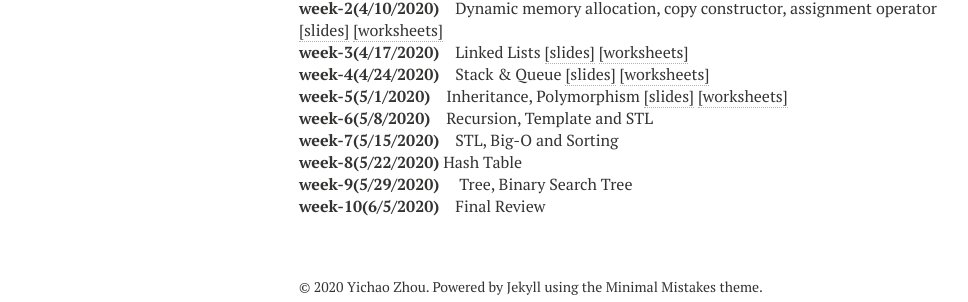
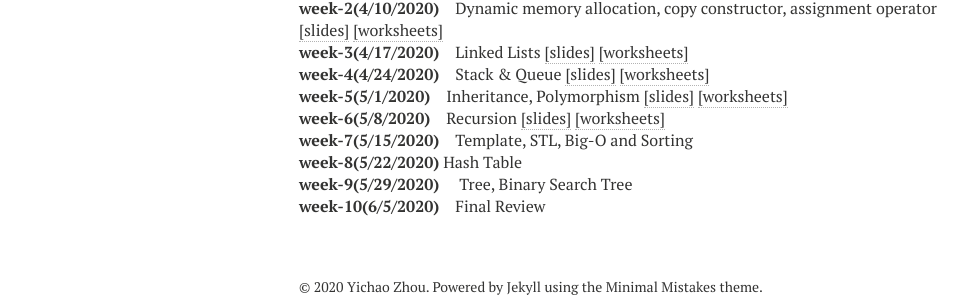
Before and after one commit to yz-joey/yz-joey.github.io, a Jekyll site: the page built from teaching.md, in a window 1280 px wide. Shown: the part 326-628 px from the top of the page, without its empty margins (21-989 px from the left). Built offline with Jekyll 4.4.1, drawn with Linux system fonts in a browser that asks for light colours; nearby versions of some CDN libraries.

Commit message:
teaching

```diff
--- a/teaching.md
+++ b/teaching.md
@@ -30,10 +30,10 @@ comments: false
 **week-5(5/1/2020)** Inheritance, Polymorphism <a href="{{ site.url }}/files/s-w5.pdf" target="_blank">[slides]</a> <a href="{{ site.url }}/files/s-w5-ws.pdf" target="_blank">[worksheets]</a>
 <br>
 
-**week-6(5/8/2020)** Recursion, Template and STL
+**week-6(5/8/2020)** Recursion <a href="{{ site.url }}/files/s-w6.pdf" target="_blank">[slides]</a> <a href="{{ site.url }}/files/s-w6-ws.pdf" target="_blank">[worksheets]</a>
 <br>
 
-**week-7(5/15/2020)** STL, Big-O and Sorting
+**week-7(5/15/2020)** Template, STL, Big-O and Sorting
 <br>
 
 **week-8(5/22/2020)**  Hash Table
```
Also changed, not shown: 2 other files.
